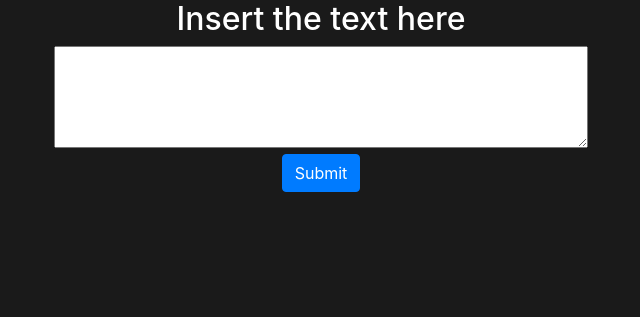
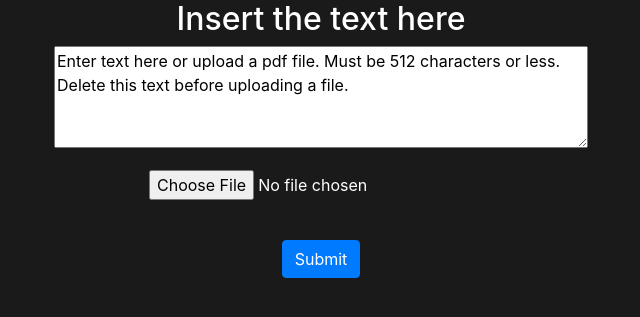
Before and after one commit to justyden/Text_Summary_Using_NLP, a Django app: page / in a window 1280 px wide. Shown: the part 56-373 px from the top of the page, without its empty margins (319-959 px from the left). Run offline with Django 4.2, Linux system fonts and the light colour scheme; some libraries are stand-ins or nearby versions.

Commit message:
Added upload feature for PDF files

```diff
--- a/environment.yml
+++ b/environment.yml
@@ -17,3 +17,4 @@ dependencies:
     - transformers
     - sentencepiece
     - regex
+    - PyPDF2
--- a/src/TextSummaryUsingNlp/TextAnalyzer/forms.py
+++ b/src/TextSummaryUsingNlp/TextAnalyzer/forms.py
@@ -1,5 +1,7 @@
 from django import forms
+from django.core.validators import FileExtensionValidator
 
 class TextInputForm(forms.Form):
     form_name = "Insert the text here"
-    text = forms.CharField(widget=forms.Textarea(attrs={'rows': 4, 'cols': 50}))
+    text = forms.CharField(widget=forms.Textarea(attrs={'rows': 4, 'cols': 50}), required=False)
+    upload_file = forms.FileField(required=False, validators=[FileExtensionValidator(['pdf'])])
--- a/src/TextSummaryUsingNlp/TextAnalyzer/templates/TextAnalyzer/home.html
+++ b/src/TextSummaryUsingNlp/TextAnalyzer/templates/TextAnalyzer/home.html
@@ -5,10 +5,12 @@
 {% block title %}Home{% endblock %}
 
 {% block content %}
-<form method="post" action="{% url 'home' %}" class="form">
+<form method="post" action="{% url 'home' %}" class="form" enctype="multipart/form-data">
     <h2>{{ form.form_name }}</h2>
     {% csrf_token %}
-    <textarea name="{{ form.text.name }}" rows="4" cols="50">{{ form.text.value }}</textarea>
+    {% for field in form %}
+        <p>{{ field }}</p>
+    {% endfor %}
     <br>
     <button type="submit" class="btn btn-primary">Submit</button>
 </form>
--- a/src/TextSummaryUsingNlp/TextAnalyzer/views.py
+++ b/src/TextSummaryUsingNlp/TextAnalyzer/views.py
@@ -3,19 +3,26 @@ from django.http import HttpResponse
 from django.shortcuts import render
 from .forms import TextInputForm
 from Helper import Helper
+import PyPDF2
+analysis = Helper()
 
-analysis = Helper()
 
 # Create your views here.
 def index(request):
     return HttpResponse("Hello World!")
 
+
 def home(request):
     if request.method =='POST':
-        form = TextInputForm(request.POST)
+        form = TextInputForm(request.POST, request.FILES)
 
         if form.is_valid():
-            raw_text = form.cleaned_data['text']
+            if 'text' in request.POST and request.POST['text']:
+                raw_text = form.cleaned_data['text']
+            else:
+                upload_file = request.FILES.get('upload_file')
+                if upload_file:
+                    raw_text = extract_text_from_pdf(upload_file)
 
             # Perform text analysis using your Helper class
             summary = analysis.summarize_texts([raw_text])  # Pass a list containing the raw_text
@@ -32,10 +39,31 @@ def home(request):
             return render(request, 'TextAnalyzer/result.html', analyzed_data)
 
     else:
-        initial_text_value = ""  # Set your desired initial value
+        initial_text_value = ("Enter text here or upload a pdf file. Must be 512 characters or less. "
+                              "Delete this text before uploading a file.")  # Set your desired initial value
         form = TextInputForm(initial={'text': initial_text_value})
 
     return render(request, 'TextAnalyzer/home.html', {'form': form})
 
+
 def about(request):
     return render(request, 'TextAnalyzer/about.html')
+
+
+def extract_text_from_pdf(pdf_file):
+    with pdf_file.open('rb') as file:
+        reader = PyPDF2.PdfReader(file)
+        num_pages = len(reader.pages)
+
+        text = ''
+        for page_num in range(num_pages):
+            page = reader.pages[page_num]
+            text += page.extract_text()
+
+    if len(text) > 512:
+        shortened_text = ""
+        for num in range(512):
+            shortened_text += text[num]
+        return shortened_text
+
+    return text
```
